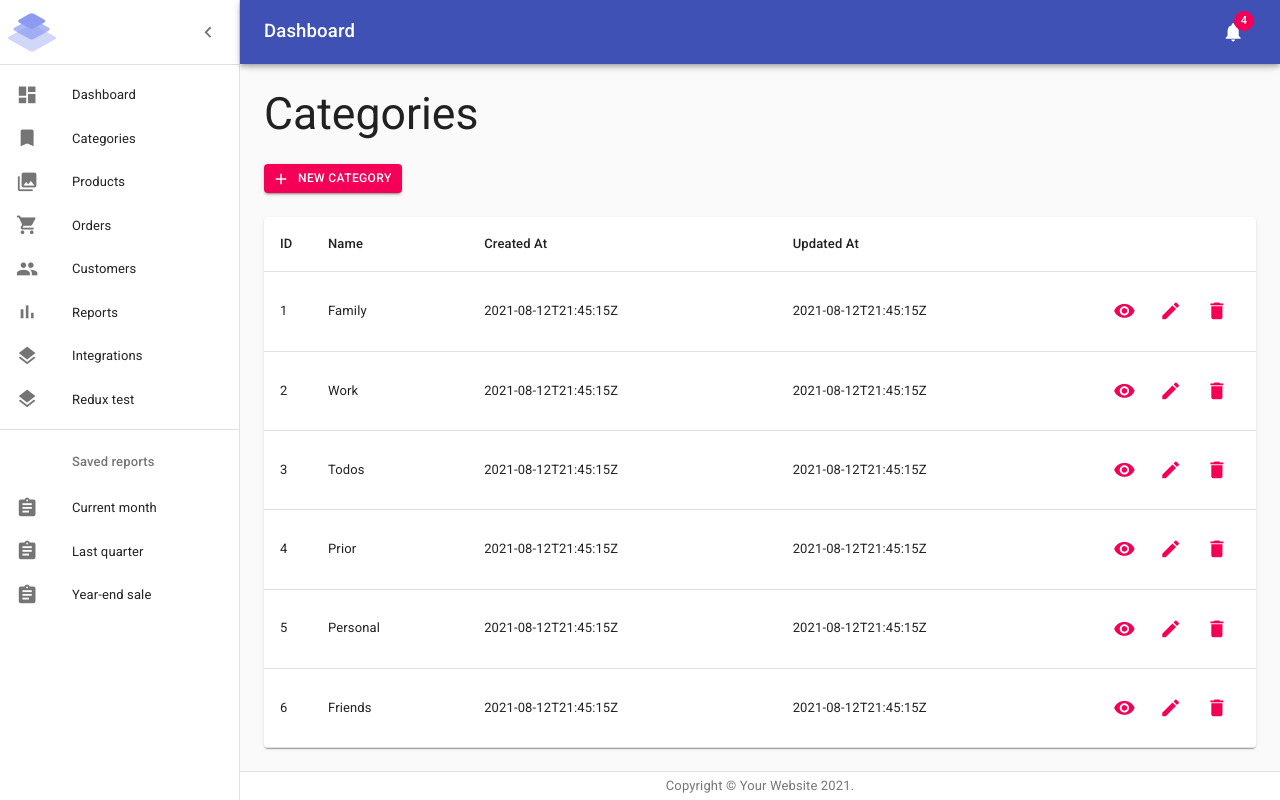
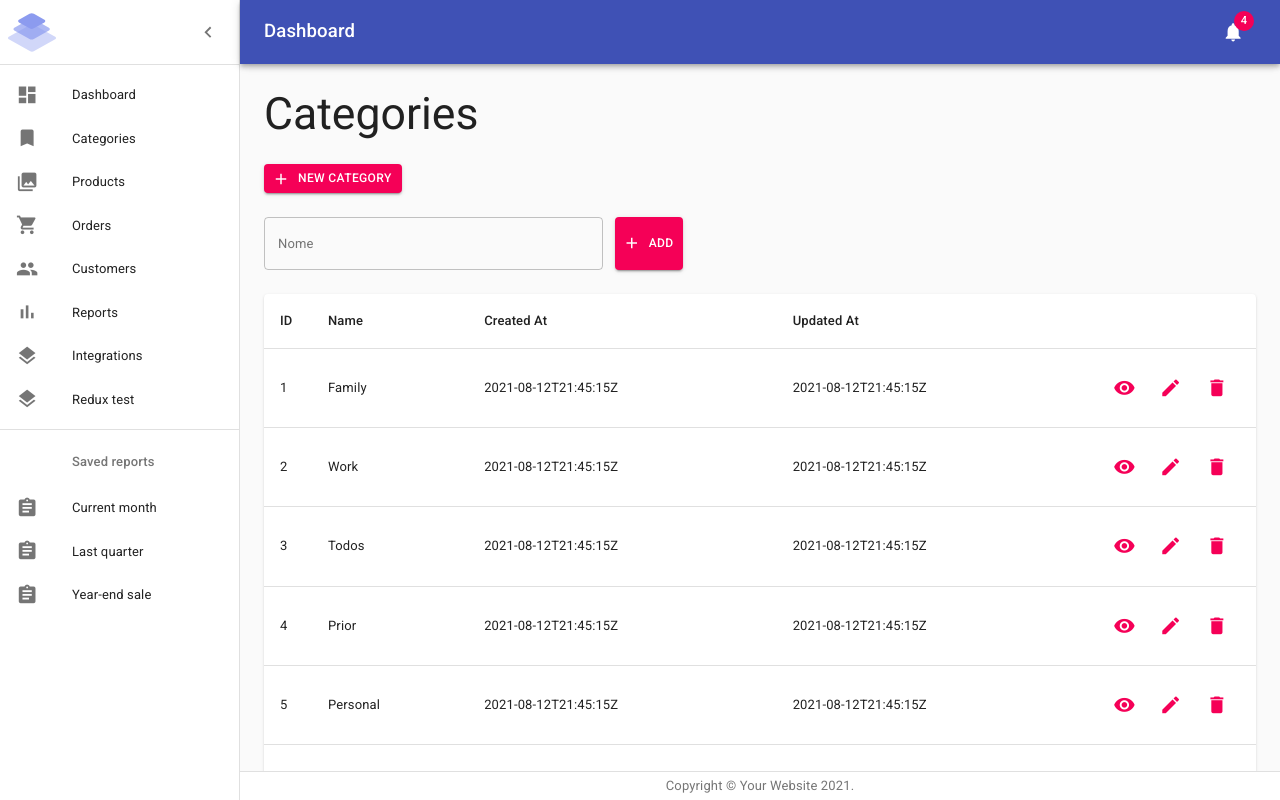
Before and after one commit to jeanbarcellos/reactjs.project-demo-001, a React (Create React App) app: page /categories in a window 1280 px wide. Built offline with nearby package versions, Linux system fonts and the light colour scheme; what app would draw is missing.

Commit message:
Page - novas implementações usando redux

```diff
--- a/src/app/pages/categories/CategoriesPage.js
+++ b/src/app/pages/categories/CategoriesPage.js
@@ -1,4 +1,4 @@
-import React from 'react'
+import React, { useState } from 'react'
 import Table from '@material-ui/core/Table'
 import TableBody from '@material-ui/core/TableBody'
 import TableCell from '@material-ui/core/TableCell'
@@ -11,11 +11,23 @@ import IconButton from '@material-ui/core/IconButton'
 import Page from 'core/Page/Page'
 import Tooltip from '@material-ui/core/Tooltip'
 import PageTile from 'core/Page/PageTile'
-import { Button } from '@material-ui/core'
-import { useSelector } from 'react-redux'
+import { Button, TextField } from '@material-ui/core'
+import { useDispatch, useSelector } from 'react-redux'
+import { categoryAdded } from './categoriesSlice'
+import Utils from 'core/utils'
 
 const CategoriesPage = props => {
+  const dispatch = useDispatch()
   const categories = useSelector(state => state.categories.entities)
+
+  const [form, setForm] = useState({
+    id: '',
+    name: '',
+    createdAt: '2021-08-12T21:45:15Z',
+    updatedAt: '2021-08-12T21:45:15Z'
+  })
+
+  const handleChange = e => setForm({ ...form, [e.target.name]: e.target.value })
 
   const handleCreate = ev => {
     console.log('handleCreate')
@@ -31,6 +43,15 @@ const CategoriesPage = props => {
 
   const handleDelete = category => ev => {
     console.log('handleDelete', category)
+  }
+
+  const onAdd = ev => {
+    dispatch(
+      categoryAdded({
+        ...form,
+        id: Utils.generateID()
+      })
+    )
   }
 
   return (
@@ -53,6 +74,22 @@ const CategoriesPage = props => {
             </Button>
           </div>
 
+          <div className='mb-24'>
+            <div className='flex -mx-12'>
+              <TextField
+                className='mx-12 w-4/12'
+                variant='outlined'
+                label='Nome'
+                name='name'
+                value={form.name}
+                onChange={handleChange}
+              />
+              <Button size='small' startIcon={<Icon>add</Icon>} variant='contained' color='secondary' onClick={onAdd}>
+                Add
+              </Button>
+            </div>
+          </div>
+
           <TableContainer component={Paper}>
             <Table>
               <TableHead>
@@ -66,7 +103,7 @@ const CategoriesPage = props => {
               </TableHead>
               <TableBody>
                 {categories.map(row => (
-                  <TableRow key={row.name}>
+                  <TableRow key={row.id}>
                     <TableCell align='left' className='w-48'>
                       {row.id}
                     </TableCell>
--- a/src/app/pages/categories/categoriesSlice.js
+++ b/src/app/pages/categories/categoriesSlice.js
@@ -10,7 +10,13 @@ const initialState = {
 const categoriesSlice = createSlice({
   name: reducerName,
   initialState: initialState,
-  reducers: {}
+  reducers: {
+    categoryAdded(state, action) {
+      state.entities.push(action.payload)
+    }
+  }
 })
 
+export const { categoryAdded } = categoriesSlice.actions
+
 export default categoriesSlice.reducer
```
